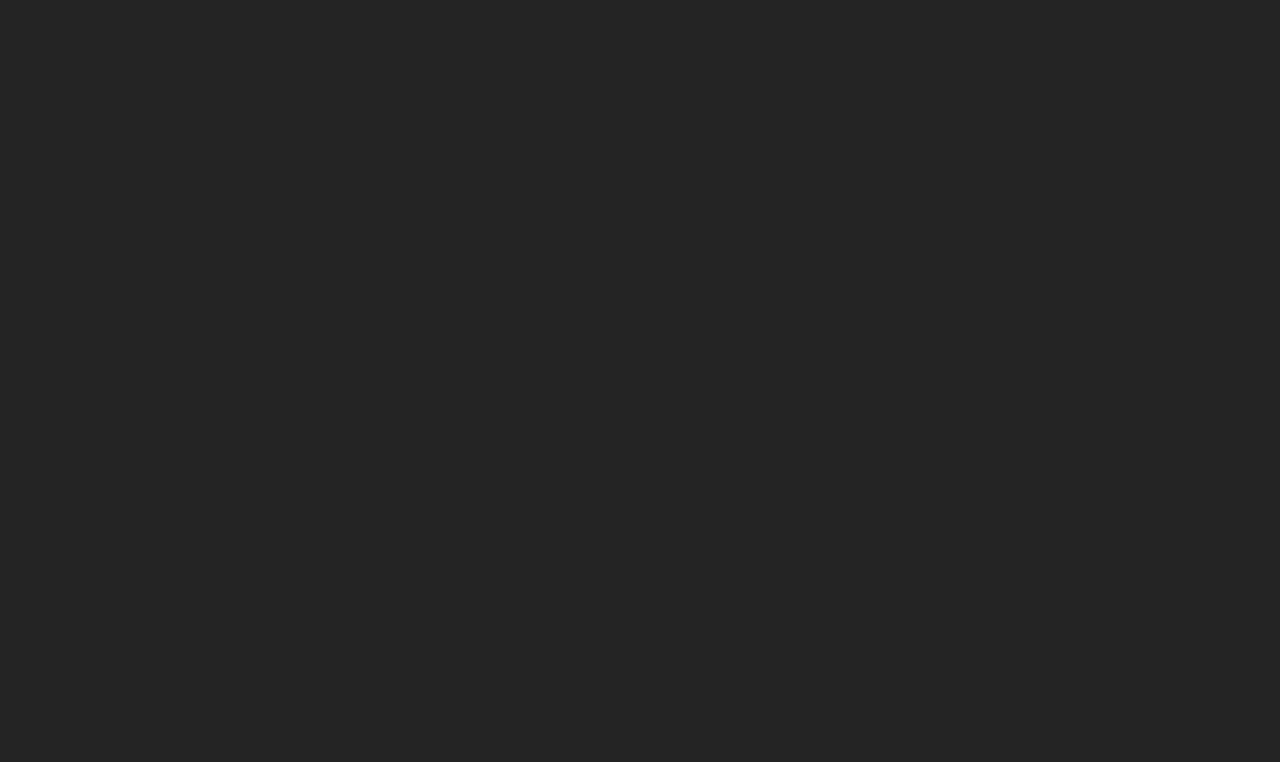
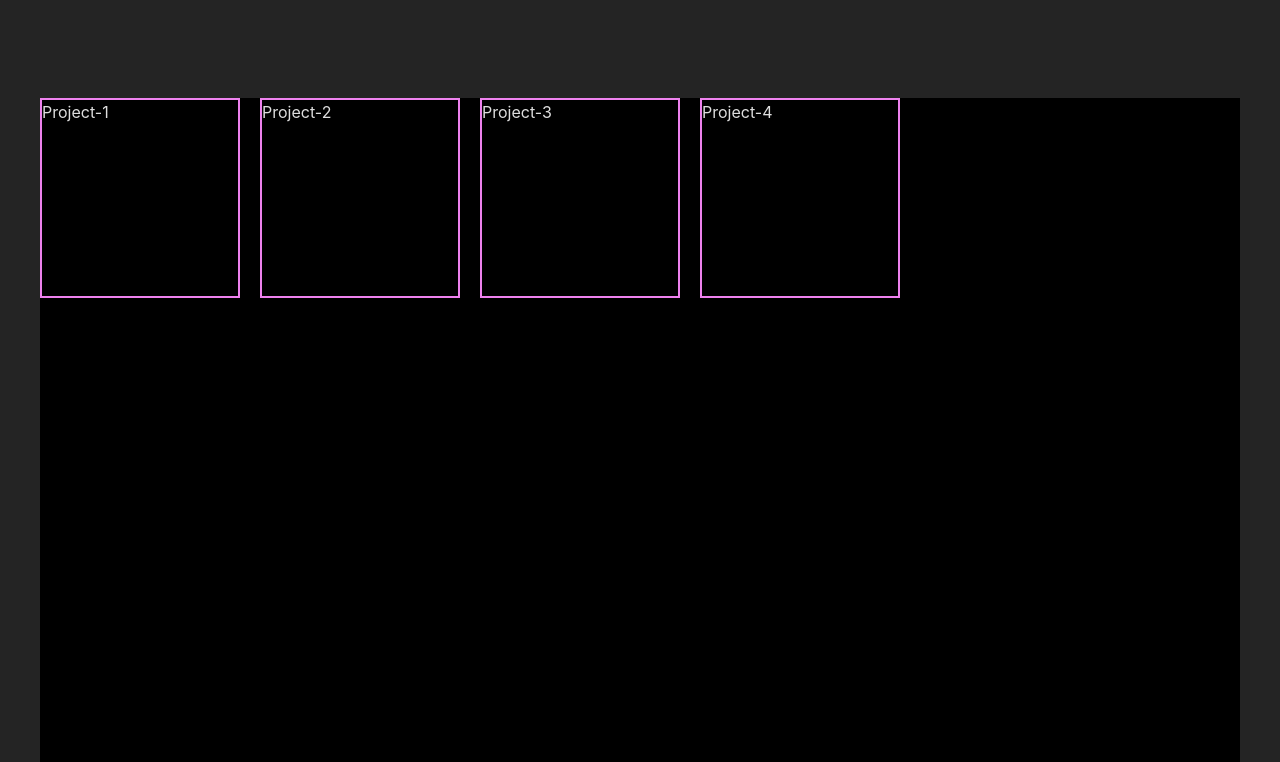
Before and after one commit to fmpberger88/fmpberger, a React (Vite) app: page / in a window 1280 px wide. Shown: the part 1138-1900 px from the top of the page. Before the commit the page ends 1136 px from the top, so only its background shows below. Built offline with nearby package versions, Linux system fonts and the light colour scheme.

Commit message:
adding Project Grid

```diff
--- a/src/App.jsx
+++ b/src/App.jsx
@@ -2,6 +2,7 @@ import './App.css'
 import Header from "./components/Header/Header.jsx";
 import About from "./components/About/About.jsx";
 import Tools from "./components/About/Tools/Tools.jsx";
+import Projects from "./components/Projects/Projects.jsx";
 
 function App() {
 
@@ -10,6 +11,7 @@ function App() {
         <Header />
         <About />
         <Tools />
+        <Projects />
     </div>
   )
 }
--- /dev/null
+++ b/src/components/Projects/Projects.jsx
@@ -0,0 +1,12 @@
+import styles from './Projects.module.css';
+
+export default function Projects() {
+    return (
+        <div className={styles.gridContainer}>
+            <div>Project-1</div>
+            <div>Project-2</div>
+            <div>Project-3</div>
+            <div>Project-4</div>
+        </div>
+    )
+}
--- /dev/null
+++ b/src/components/Projects/Projects.module.css
@@ -0,0 +1,32 @@
+.gridContainer {
+    display: grid;
+    margin: 100px 0;
+    grid-template-columns: 200px 200px 200px 200px;
+    grid-template-rows: 200px 200px 200px 200px;
+    background-color: black;
+    column-gap: 20px;
+    row-gap: 50px;
+
+}
+
+.gridContainer > div {
+    width: 200px;
+    height: 200px;
+    border: 2px violet solid;
+}
+
+.firstProject {
+
+}
+
+.secondProject {
+
+}
+
+.thirdProject {
+
+}
+
+.fourthProject {
+
+}
```
